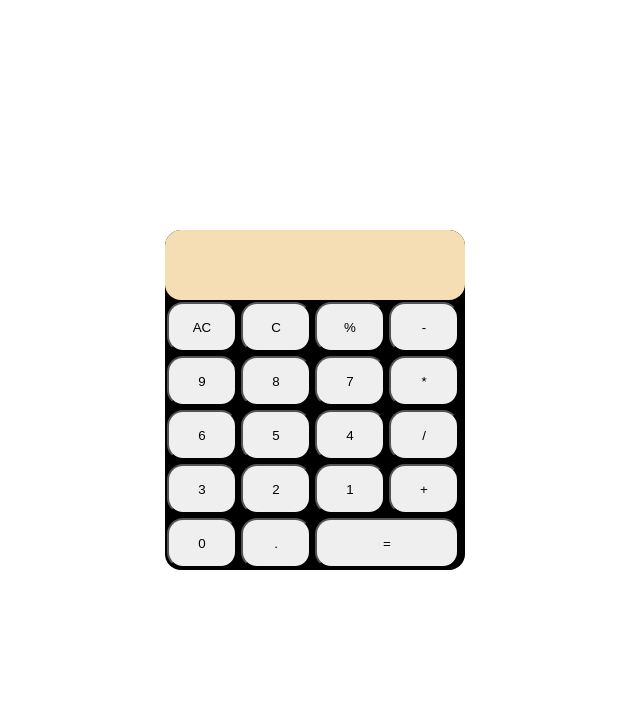
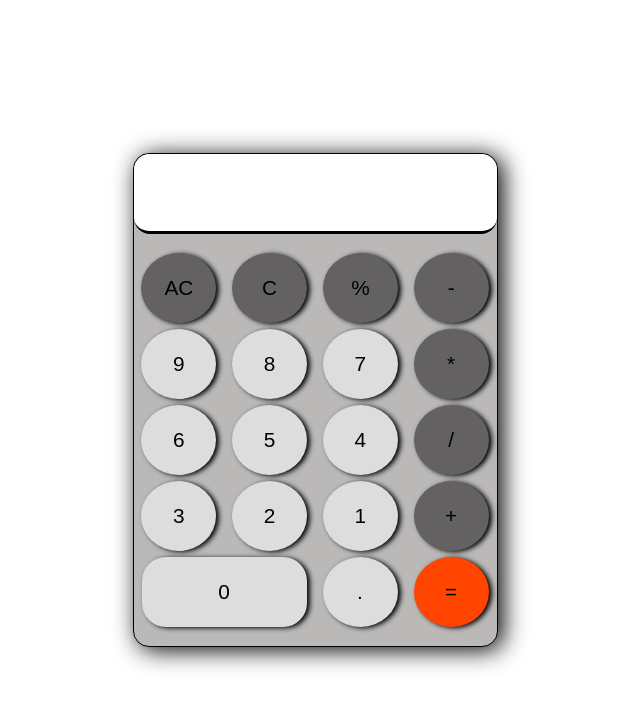
Before and after one commit to amintf42/calculator, a plain HTML site: page index.html in a window 1280 px wide. Shown: the whole page, without its empty margins (325-965 px from the left). Drawn offline with Linux system fonts and the light colour scheme.

Commit message:
Third change calculator

```diff
--- a/index.html
+++ b/index.html
@@ -16,29 +16,29 @@
 <body>
     <form name="calc">
         <input type="text" value="" disabled name="display" >
-        <input type="button" value="AC" onclick="ac()">
-        <input type="button" value="C" onclick="c()">
-        <input type="button" value="%" onclick="data(this.value)">
-        <input type="button" value="-" onclick="data(this.value)">
+        <input class="gray" type="button" value="AC" onclick="ac()">
+        <input class="gray" type="button" value="C"  onclick="c()">
+        <input class="gray" type="button" value="%"  onclick="data(this.value)">
+        <input class="gray" type="button" value="-"  onclick="data(this.value)">
 
-        <input type="button" value="9" onclick="data(this.value)">
-        <input type="button" value="8" onclick="data(this.value)">
-        <input type="button" value="7" onclick="data(this.value)">
-        <input type="button" value="*" onclick="data(this.value)">
+        <input type="button" value="9" class="button-white" onclick="data(this.value)">
+        <input type="button" value="8" class="button-white" onclick="data(this.value)">
+        <input type="button" value="7" class="button-white" onclick="data(this.value)">
+        <input class="gray" type="button" value="*"  onclick="data(this.value)">
 
-        <input type="button" value="6" onclick="data(this.value)">
-        <input type="button" value="5" onclick="data(this.value)">
-        <input type="button" value="4" onclick="data(this.value)">
-        <input type="button" value="/" onclick="data(this.value)">
+        <input type="button" value="6" class="button-white" onclick="data(this.value)">
+        <input type="button" value="5" class="button-white" onclick="data(this.value)">
+        <input type="button" value="4" class="button-white" onclick="data(this.value)">
+        <input class="gray" type="button" value="/"  onclick="data(this.value)">
 
-        <input type="button" value="3" onclick="data(this.value)">
-        <input type="button" value="2" onclick="data(this.value)">
-        <input type="button" value="1" onclick="data(this.value)">
-        <input type="button" value="+" onclick="data(this.value)">
+        <input type="button" value="3" class="button-white" onclick="data(this.value)">
+        <input type="button" value="2" class="button-white" onclick="data(this.value)">
+        <input type="button" value="1" class="button-white" onclick="data(this.value)">
+        <input class="gray" type="button" value="+"  onclick="data(this.value)">
 
-        <input type="button" value="0" onclick="data(this.value)">
-        <input type="button" value="." onclick="data(this.value)">
-        <input type="button" value="=" onclick="equal()">
+        <input type="button" value="0" class="button-white" onclick="data(this.value)">
+        <input type="button" value="." class="button-white" onclick="data(this.value)">
+        <input type="button" value="=" class="orange" onclick="equal()">
 
 
 
--- a/style.css
+++ b/style.css
@@ -13,31 +13,80 @@ body {
 }
 
 form {
-    width: 300px;
-    background: black;
+    width: 365px;
+    background: rgb(187, 184, 184);
     border-radius: .5rem;
     display: flex;
-    justify-content: flex-start;
+    justify-content: space-around;
     align-items: center;
     border-radius: 1rem;
     flex-wrap: wrap;
-
+    border: 1px solid black;
+    padding-bottom: 1rem;
+    box-shadow: 5px 3px 25px black;
 
 }
-input[name=display]{
+
+input[name=display] {
     width: 100%;
-    height: 70px;
+    height: 80px;
+    border-bottom: 3px solid black !important;
     border-radius: 1rem;
     padding: 0 .5rem;
     border: none;
-    background: wheat;
+    background: white;
+    margin-bottom: 1rem;
+    font-size: 1.5rem;
 }
-input[type=button]{
-    width: 70px;
-    height: 50px;
-    margin: 2px;
-    border-radius: 1rem;
+
+input[type=button] {
+    width: 75px;
+    height: 70px;
+    margin: 3px;
+    /* margin-bottom: 15px ; */
+    border-radius: 100%;
+    /* background: rgb(68, 68, 68); */
+    color: black;
+    font-size: 1.3rem;
+    border: none;
+    display: flex;
+    justify-content: center;
+    align-items: center;
+    box-shadow: 3px 1px 5px black;
 }
-input[type=button]:nth-last-of-type(1){
-width: 144px;
+
+input[type=button]:nth-last-of-type(3) {
+    width: 165px;
+    border-radius: 1.5rem;
 }
+
+.gray {
+    background: rgb(99, 97, 97) ;
+}
+
+.orange {
+    background: orangered;
+}
+
+.button-white {
+    background: rgb(221, 221, 221);
+}
+.button-white:hover{
+    background-color: rgb(53, 53, 53);
+    transition: .2s;
+    color: white;
+}
+.orange:hover{
+    background-color: orangered;
+    color: white;
+    transition: .2s;
+
+}
+input[type=button].gray:hover {
+    background: rgb(252, 245, 245) ;
+    transition: .2s;
+
+}
+/* input[type=button]:hover{
+background: red;
+} */
```
